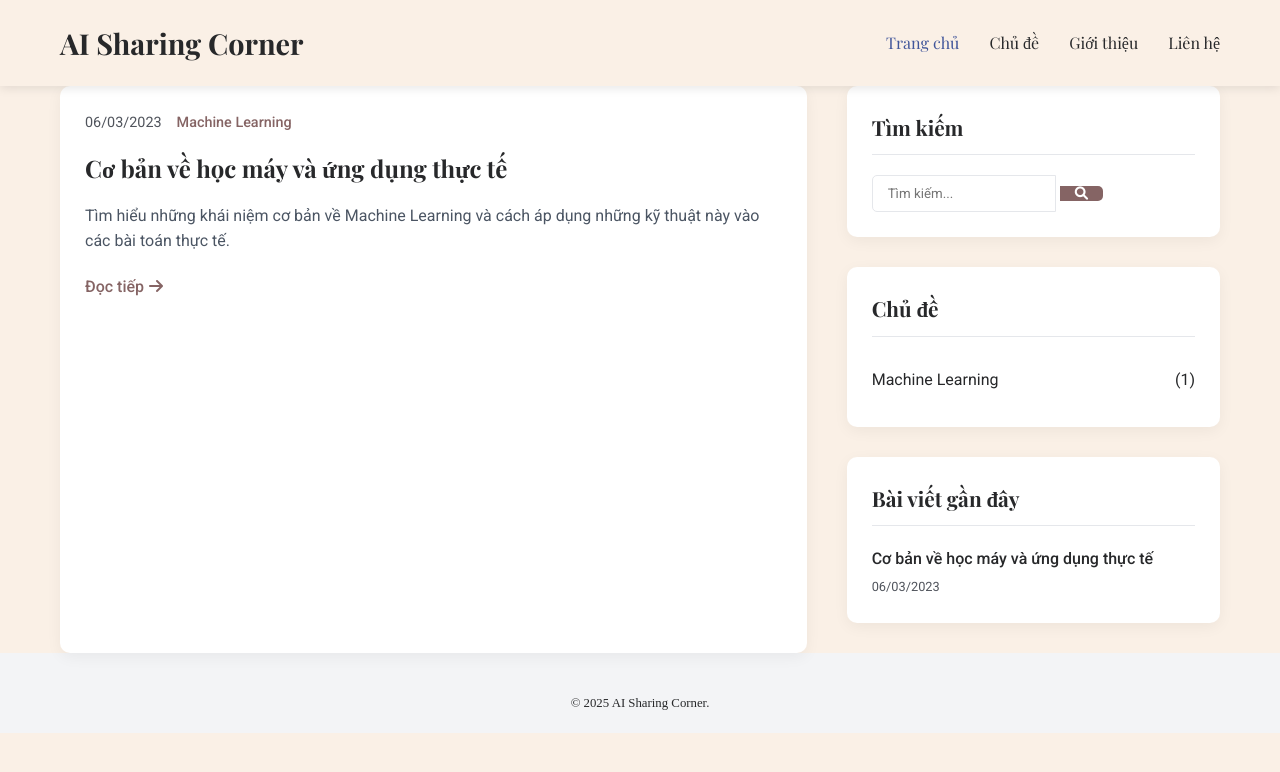
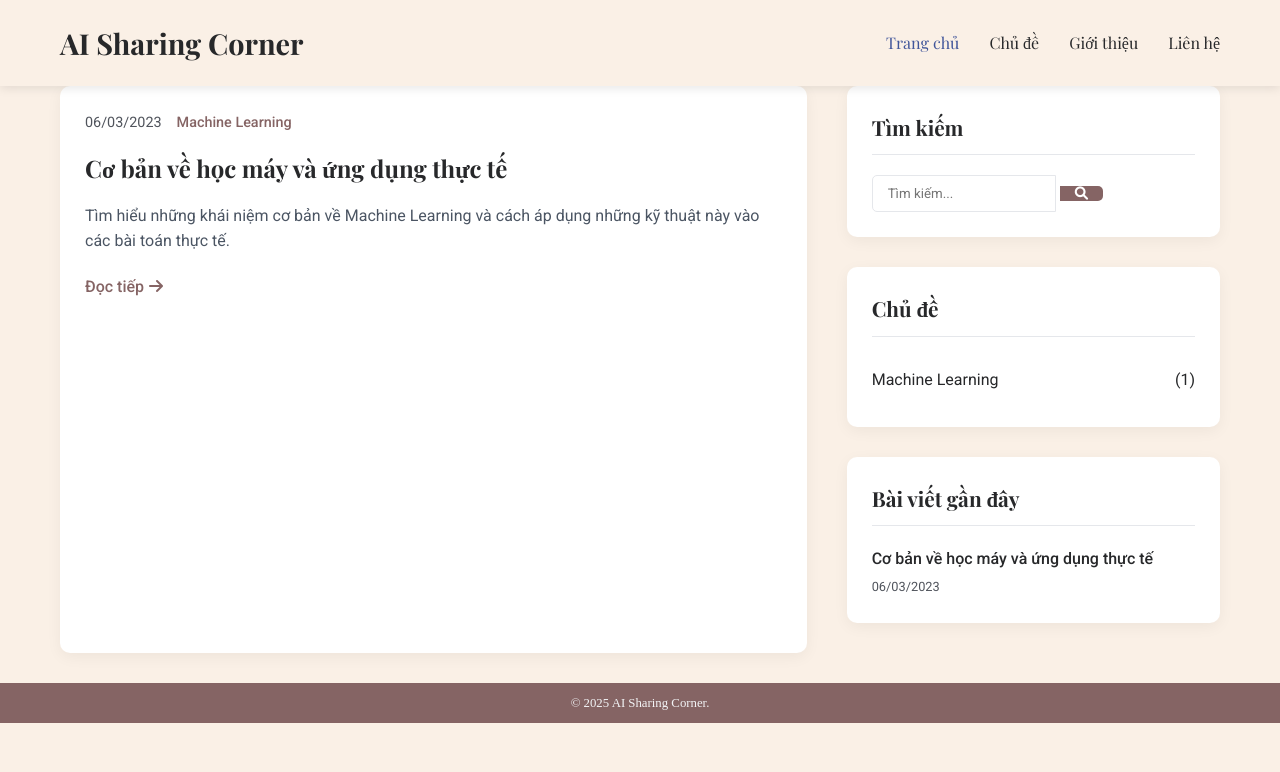
Before and after one commit to gracebml/aicorner, a Jekyll site: the page built from index.html, in a window 1280 px wide. Shown: the top 772 px of the page. Built offline with Jekyll 4.4.1, drawn with Linux system fonts in a browser that asks for light colours; the list of posts is cut into pages by our own code.

Commit message:
change readme

```diff
--- a/css/style.css
+++ b/css/style.css
@@ -281,7 +281,7 @@ main {
 
 /* Footer */
 footer {
-    background-color: var(--light-color);
+    background-color: #faf0e6;
     color: #e3e3e3;
     padding: 30px 0 10px; /* Giảm padding từ 60px xuống 30px ở trên, và từ 20px xuống 10px ở dưới */
 }
@@ -289,8 +289,8 @@ footer {
 .copyright {
     text-align: center;
     padding: 10px 0;
-    background-color: #f3f4f6;
-    color: var(--dark-color);
+    background-color: var(--primary-color);
+    color: var(--light-color);
     font-size: 0.8rem;
     font-family: 'Arial Narrow Bold';
 }
```
Also changed, not shown: README.md.
